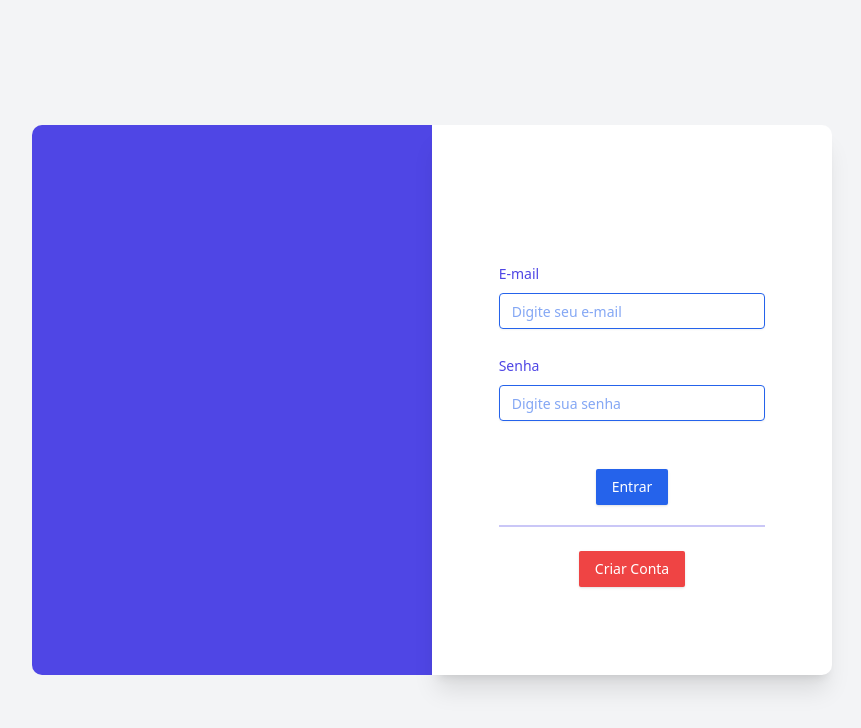
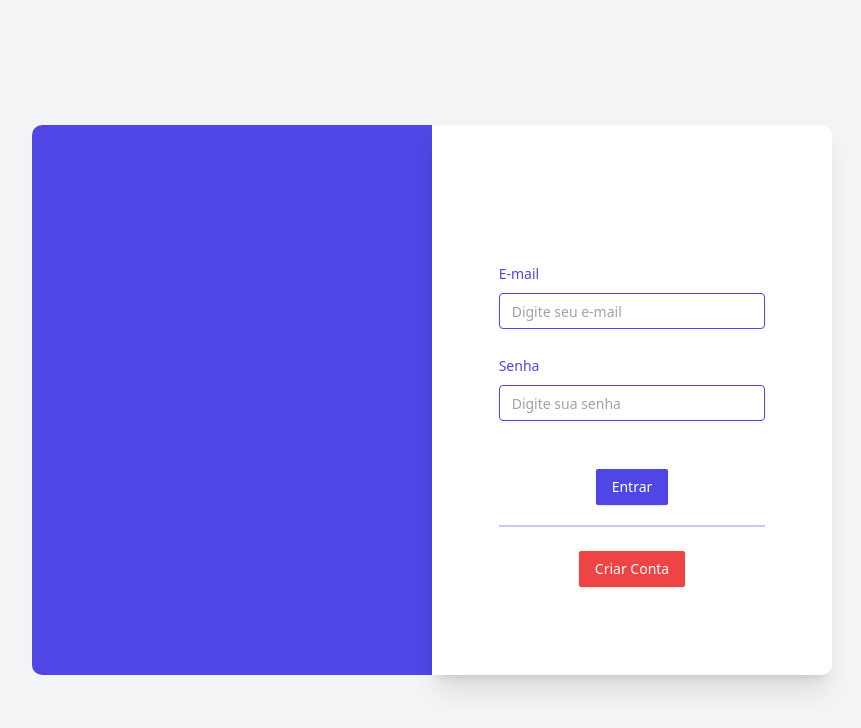
Before and after one commit to thiagodeas/e-commerce, a Next.js app: page /login in a window 1280 px wide. Shown: the top 728 px of the page, without its empty margins (208-1069 px from the left). Built offline with nearby package versions, Linux system fonts and the light colour scheme.

Commit message:
style: modificando estilos dos componentes de input e button no shadcnui

```diff
--- a/src/components/ui/button.tsx
+++ b/src/components/ui/button.tsx
@@ -10,7 +10,7 @@ const buttonVariants = cva(
     variants: {
       variant: {
         default:
-          "bg-[#2563eb] text-[#ffffff] shadow hover:bg-[#1e52c2] transition-all ease-in-out duration-500 rounded-[2px]",
+          "bg-[#4F46E5] text-[#ffffff] shadow hover:bg-[#6366F1] transition-all ease-in-out duration-500 rounded-[2px]",
         destructive:
           "bg-destructive text-destructive-foreground shadow-sm hover:bg-destructive/90",
         outline:
--- a/src/components/ui/input.tsx
+++ b/src/components/ui/input.tsx
@@ -8,7 +8,7 @@ const Input = React.forwardRef<HTMLInputElement, React.ComponentProps<"input">>(
       <input
         type={type}
         className={cn(
-          "flex h-9 w-full rounded-[4px] border border-[#2563eb] placeholder-[#2563eb90] bg-transparent px-3 py-1 text-base shadow-sm transition-colors file:border-0 file:bg-transparent file:text-sm file:font-medium file:text-foreground focus-visible:outline-none focus-visible:ring-1 focus-visible:ring-ring disabled:cursor-not-allowed disabled:opacity-50 md:text-sm",
+          "flex h-9 w-full rounded-[4px] border border-[#4F46E5] bg-transparent px-3 py-1 text-base shadow-sm transition-colors file:border-0 file:bg-transparent file:text-sm file:font-medium file:text-foreground focus-visible:outline-none focus-visible:ring-1 focus-visible:ring-ring disabled:cursor-not-allowed disabled:opacity-50 md:text-sm",
           className
         )}
         ref={ref}
```
